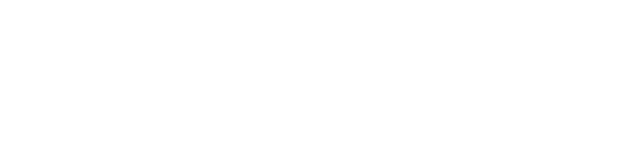
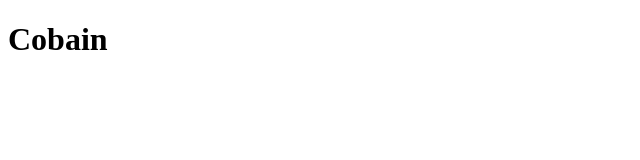
Before and after one commit to hromy/Testing, a plain HTML site: page index.html in a window 1280 px wide. Shown: the whole page, without its empty margins (0-640 px from the left). Drawn offline with Linux system fonts and the light colour scheme.

Commit message:
edit index.html

```diff
--- a/index.html
+++ b/index.html
@@ -6,6 +6,6 @@
     <title>Homepage</title>
 </head>
 <body>
-
+    <h1>Cobain</h1>
 </body>
 </html>
```
